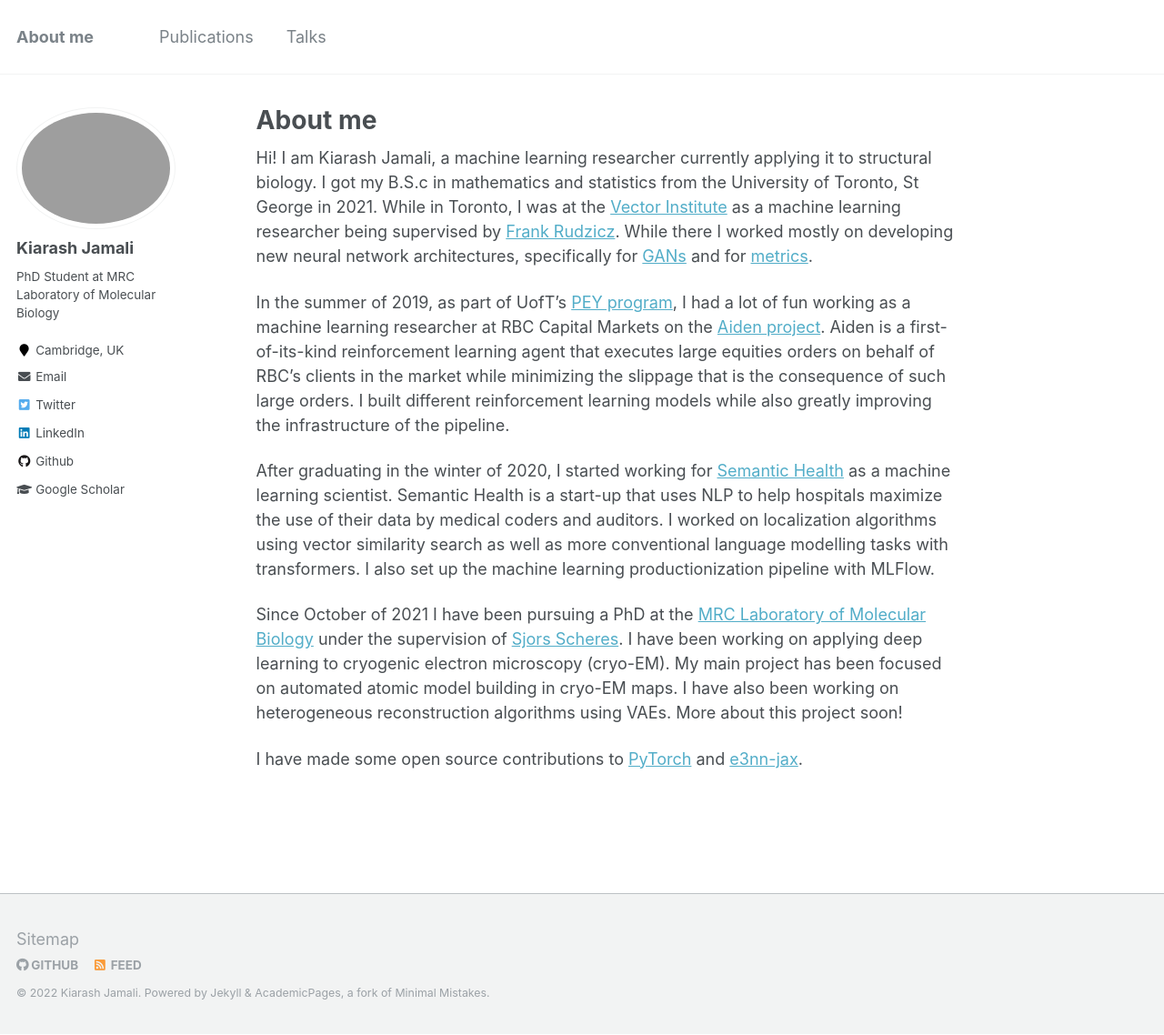
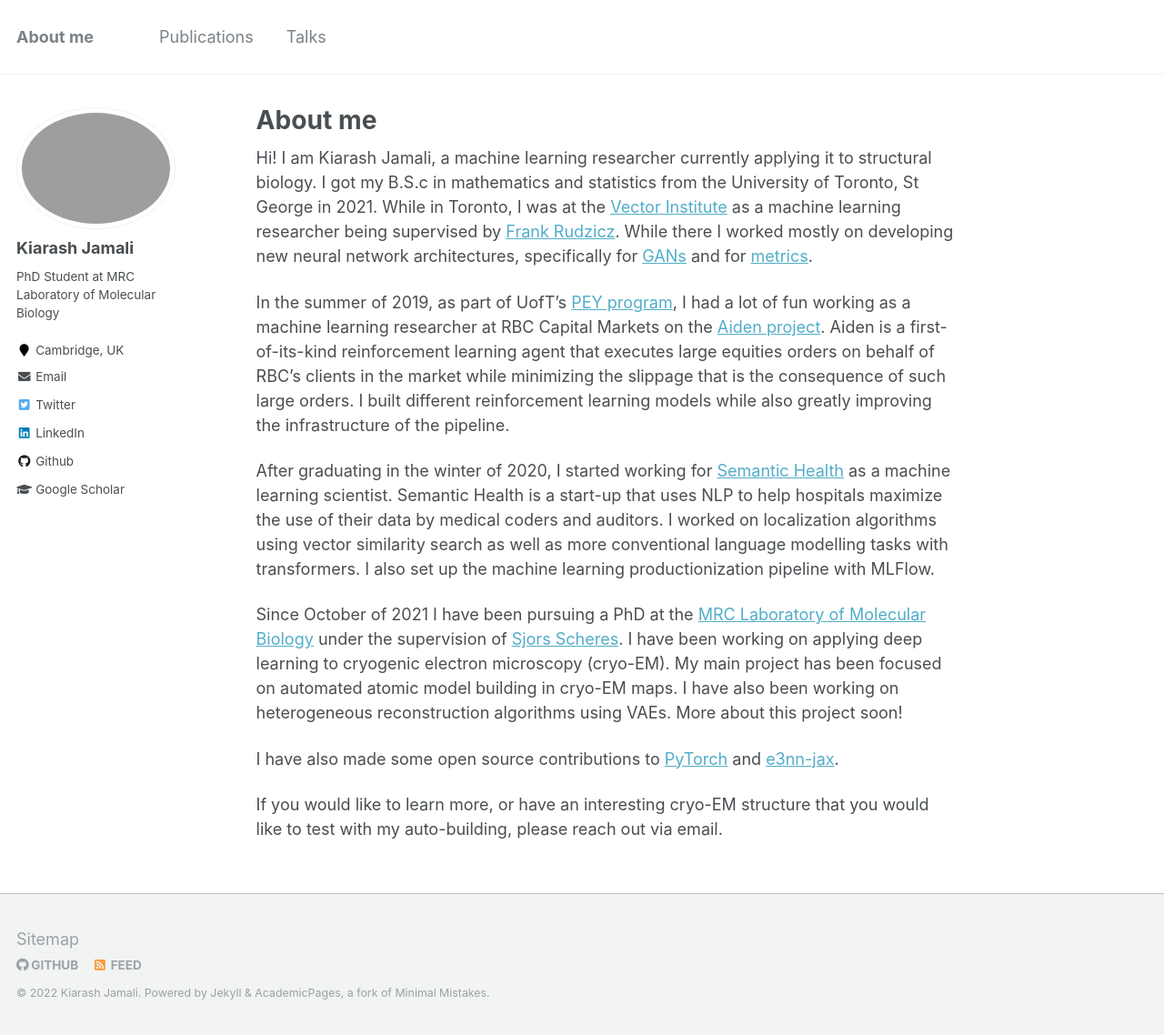
Before and after one commit to jamaliki/jamaliki.github.io, a Jekyll site: the page built from _pages/about.md, in a window 1280 px wide and 1138 px high. Shown: the whole window at 91% size. Built offline with Jekyll 4.4.1, drawn with Linux system fonts in a browser that asks for light colours.

Commit message:
Done, for now

```diff
--- a/_pages/about.md
+++ b/_pages/about.md
@@ -19,4 +19,6 @@ After graduating in the winter of 2020, I started working for [Semantic Health](
 
 Since October of 2021 I have been pursuing a PhD at the [MRC Laboratory of Molecular Biology](https://www2.mrc-lmb.cam.ac.uk/) under the supervision of [Sjors Scheres](https://www2.mrc-lmb.cam.ac.uk/group-leaders/n-to-s/sjors-scheres/). I have been working on applying deep learning to cryogenic electron microscopy (cryo-EM). My main project has been focused on automated atomic model building in cryo-EM maps. I have also been working on heterogeneous reconstruction algorithms using VAEs. More about this project soon!
 
-I have made some open source contributions to [PyTorch](https://github.com/pytorch/pytorch) and [e3nn-jax](https://github.com/e3nn/e3nn-jax).
+I have also made some open source contributions to [PyTorch](https://github.com/pytorch/pytorch) and [e3nn-jax](https://github.com/e3nn/e3nn-jax).
+
+If you would like to learn more, or have an interesting cryo-EM structure that you would like to test with my auto-building, please reach out via email.
```
